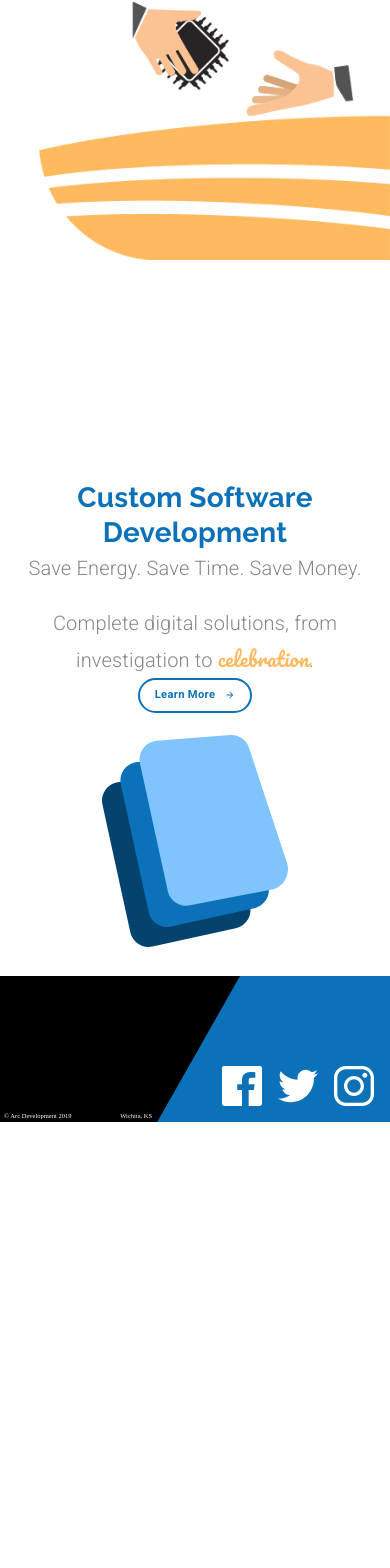
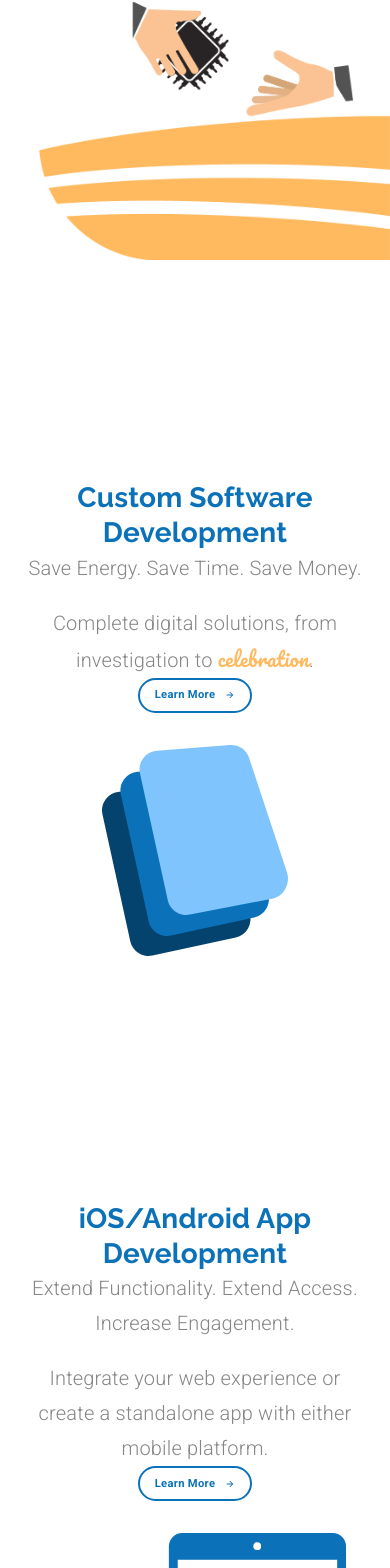
Before and after one commit to prathameshjchavan/arcdevelopment, a React (Create React App) app: page / in a window 390 px wide. Shown: the part 383-1951 px from the top of the page. Before the commit the page ends 1505 px from the top, so only its background shows below. Built offline with nearby package versions, Linux system fonts and the light colour scheme.

Commit message:
mobile app development block

```diff
--- a/src/components/LandingPage.jsx
+++ b/src/components/LandingPage.jsx
@@ -17,7 +17,10 @@ import animationData from "../animations/landinganimation/data";
 function LandingPage() {
 	const theme = useTheme();
 	const heroVertical = useMediaQuery(theme.breakpoints.down("hero"));
-	const servicesVertical = useMediaQuery(theme.breakpoints.down("services"));
+	const customSoftwareVertical = useMediaQuery(
+		theme.breakpoints.down("customSoftware")
+	);
+	const mobileAppVertical = useMediaQuery(theme.breakpoints.down("mobileApp"));
 
 	const defaultOptions = {
 		loop: true,
@@ -79,16 +82,14 @@ function LandingPage() {
 			...theme.typography.learnButton,
 			fontSize: "0.7rem",
 			height: 35,
-			[theme.breakpoints.down("services")]: {
-				marginBottom: "2em",
-			},
 		},
 		subtitle: {
 			marginBottom: "1em",
 		},
 		servicesContainer: {
 			marginTop: "12em",
-			[theme.breakpoints.down("services")]: {
+			// create a different breakpoint for service container
+			[theme.breakpoints.down("customSoftware")]: {
 				padding: "25px",
 			},
 		},
@@ -99,10 +100,19 @@ function LandingPage() {
 		color: theme.palette.common.orange,
 	}));
 
-	const Icon = styled("img")(() => ({
+	const CustomSoftwareIcon = styled("img")(() => ({
 		marginLeft: "2em",
-		[theme.breakpoints.down("services")]: {
+		[theme.breakpoints.down("customSoftware")]: {
 			marginLeft: 0,
+			marginTop: "2em",
+		},
+	}));
+
+	const MobileAppIcon = styled("img")(() => ({
+		marginLeft: "2em",
+		[theme.breakpoints.down("mobileApp")]: {
+			marginLeft: 0,
+			marginTop: "2em",
 		},
 	}));
 
@@ -146,19 +156,20 @@ function LandingPage() {
 					</Grid>
 				</Grid>
 			</Grid>
-			{/* -----Services Block----- */}
+			{/* -----Custom Software Block----- */}
 			<Grid item>
 				<Grid
 					container
 					sx={sx.servicesContainer}
-					direction={servicesVertical ? "column" : "row"}
-					alignItems={servicesVertical ? "center" : undefined}
+					direction={customSoftwareVertical ? "column" : "row"}
+					justifyContent={customSoftwareVertical ? "center" : "flex-start"}
+					alignItems={customSoftwareVertical ? "center" : undefined}
 				>
 					<Grid
 						item
 						style={{
-							marginLeft: servicesVertical ? 0 : "5em",
-							textAlign: servicesVertical ? "center" : undefined,
+							marginLeft: customSoftwareVertical ? 0 : "5em",
+							textAlign: customSoftwareVertical ? "center" : undefined,
 						}}
 					>
 						<Typography variant="h4">Custom Software Development</Typography>
@@ -179,9 +190,50 @@ function LandingPage() {
 						</Button>
 					</Grid>
 					<Grid item>
-						<Icon
+						<CustomSoftwareIcon
 							src="/assets/Custom Software Icon.svg"
 							alt="custom software icon"
+						/>
+					</Grid>
+				</Grid>
+			</Grid>
+			{/* -----iOS/Android Block----- */}
+			<Grid item>
+				<Grid
+					container
+					sx={sx.servicesContainer}
+					direction={mobileAppVertical ? "column" : "row"}
+					justifyContent={mobileAppVertical ? "center" : "flex-end"}
+					alignItems={mobileAppVertical ? "center" : undefined}
+				>
+					<Grid
+						item
+						style={{
+							marginLeft: mobileAppVertical ? 0 : "5em",
+							textAlign: mobileAppVertical ? "center" : undefined,
+						}}
+					>
+						<Typography variant="h4">iOS/Android App Development</Typography>
+						<Typography variant="subtitle1" sx={sx.subtitle}>
+							Extend Functionality. Extend Access. Increase Engagement.
+						</Typography>
+						<Typography variant="subtitle1">
+							Integrate your web experience or create a standalone app
+							{mobileAppVertical ? null : <br />} with either mobile platform.
+						</Typography>
+						<Button variant="outlined" sx={sx.learnButton}>
+							<span style={{ marginRight: 10 }}>Learn More</span>
+							<ButtonArrow
+								width={10}
+								height={10}
+								fill={theme.palette.common.blue}
+							/>
+						</Button>
+					</Grid>
+					<Grid item style={{ marginRight: mobileAppVertical ? 0 : "5em" }}>
+						<MobileAppIcon
+							src="/assets/mobileIcon.svg"
+							alt="mobile phone icon"
 						/>
 					</Grid>
 				</Grid>
--- a/src/components/ui/Footer.jsx
+++ b/src/components/ui/Footer.jsx
@@ -12,7 +12,7 @@ function Footer() {
 			[
 				{ name: "Services", link: "/services" },
 				{ name: "Custom Software Development", link: "/customsoftware" },
-				{ name: "Mobile App Development", link: "/mobileapps" },
+				{ name: "iOS/Android App Development", link: "/mobileapps" },
 				{ name: "Website Development", link: "/websites" },
 			],
 			[
--- a/src/components/ui/Header.jsx
+++ b/src/components/ui/Header.jsx
@@ -152,7 +152,7 @@ function Header() {
 				link: "/customsoftware",
 			},
 			{
-				name: "Mobile App Development",
+				name: "iOS/Android App Development",
 				link: "/mobileapps",
 			},
 			{
--- a/src/components/ui/theme.js
+++ b/src/components/ui/theme.js
@@ -79,7 +79,8 @@ export default createTheme({
 			// custom
 			tabs: 1290,
 			hero: 773,
-			services: 841,
+			customSoftware: 841,
+			mobileApp: 1041,
 		},
 	},
 });
```
